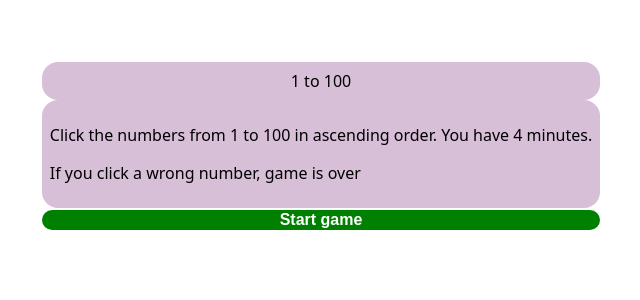
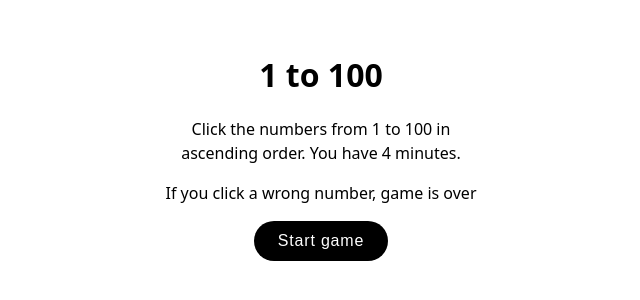
Before and after one commit to exacs/one-to-100, a React (Vite) app: page / in a window 1280 px wide. Shown: the part 254-554 px from the top of the page, without its empty margins (319-959 px from the left). Built offline with nearby package versions, Linux system fonts and the light colour scheme.

Commit message:
Style start page

```diff
--- a/src/App.tsx
+++ b/src/App.tsx
@@ -108,17 +108,17 @@ export function App() {
     <>
       {started === "idle" && (
         <>
-          <header className="game-title">1 to 100</header>
+          <h1>1 to 100</h1>
           <main className="instructions">
             <p>
               Click the numbers from 1 to 100 in ascending order. You have 4
               minutes.
             </p>
             <p>If you click a wrong number, game is over</p>
+            <button className="start" onClick={() => setStarted("playing")}>
+              Start game
+            </button>
           </main>
-          <footer className="start-game">
-            <button onClick={() => setStarted("playing")}>Start game</button>
-          </footer>
         </>
       )}
       {started === "playing" && (
--- a/src/styles.css
+++ b/src/styles.css
@@ -87,36 +87,27 @@ button {
   background: green;
 }
 
-header.game-title {
-  grid-column: 1 / 8;
-  grid-row: 1 / 2;
-  background: thistle;
-  border-radius: 16px;
+/* Start */
+h1 {
   text-align: center;
-  padding: 8px 0;
 }
 
 main.instructions {
-  grid-column: 1 / 8;
-  grid-row: 2 / 15;
-  border-radius: 16px;
-  background: thistle;
-  padding: 8px;
+  line-height: 1.5rem;
+  text-align: center;
+  max-width: 20rem;
 }
 
-footer.start-game {
-  grid-column: 1 / 8;
-  grid-row: 15 / 16;
-}
-
-footer.start-game button {
-  width: 100%;
-  height: 100%;
-  border-radius: 16px;
+button.start {
+  font-size: 1rem;
+  font-weight: 400;
+  letter-spacing: 0.05rem;
+  height: 2.5rem;
+  padding: 0 1.5rem;
+  border-radius: 1.25rem;
+  background: black;
   border: none;
-  background: green;
   color: white;
-  font-weight: bold;
 }
 
 .game-result-title {
```
